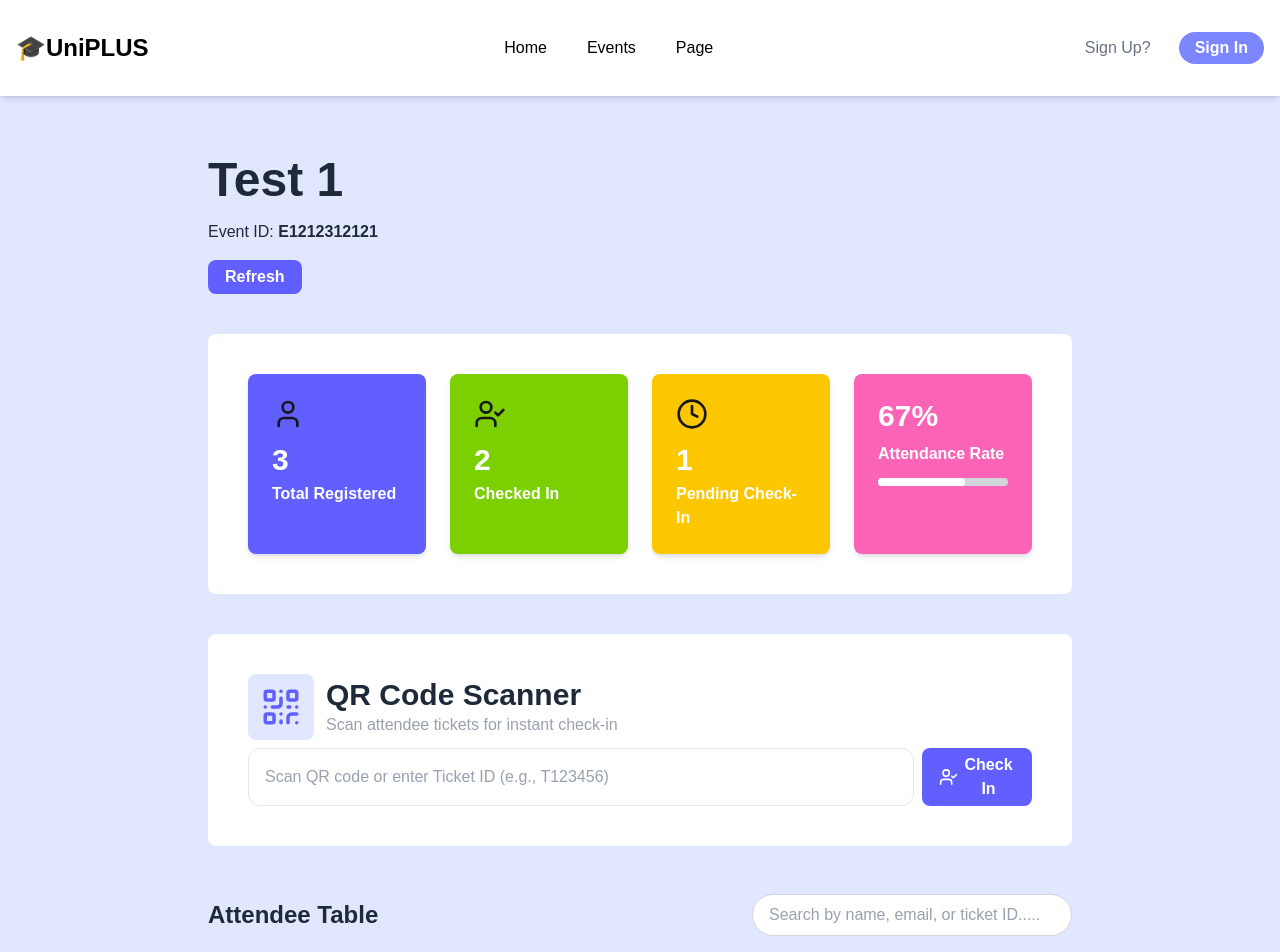
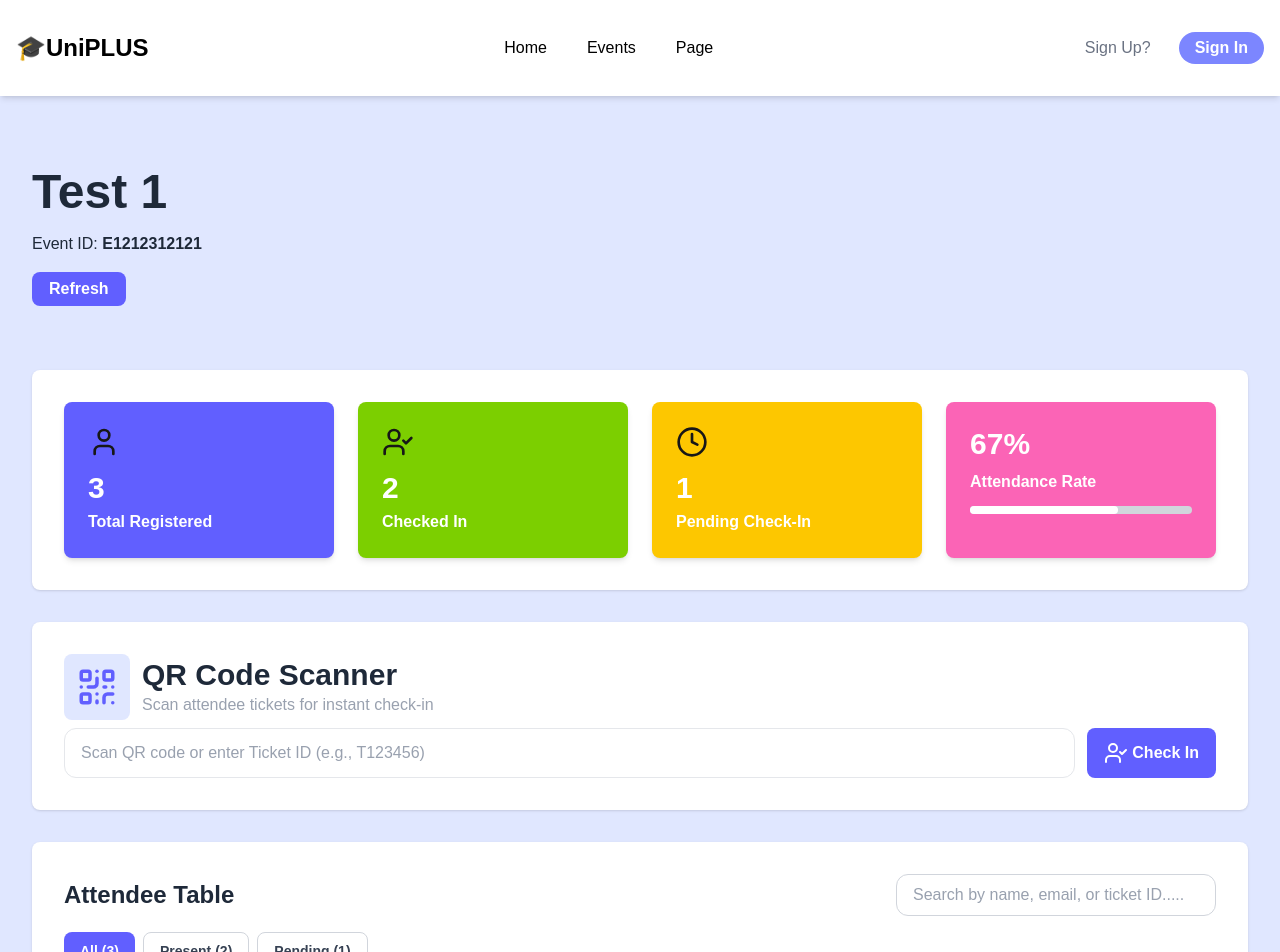
Before and after one commit to RTBS-ISP/UniPlus, a Next.js app in the folder frontend/uniplus/: page /events/1/dashboard in a window 1280 px wide. Shown: the top 952 px of the page. Built offline with nearby package versions, Linux system fonts and the light colour scheme; no server answers.

Commit message:
style: update layout and structure of dashboard page components

```diff
--- a/frontend/uniplus/app/events/[id]/dashboard/page.tsx
+++ b/frontend/uniplus/app/events/[id]/dashboard/page.tsx
@@ -54,8 +54,9 @@ export default function DashBoardPage() {
     <main>
       <Navbar />
       <div className="min-h-screen bg-indigo-100">
+        <div className="max-w-7xl mx-auto px-8 py-8">
           {/* Header */}
-        <div className="flex flex-col items-start max-w-7xl pl-52 pt-5 gap-y-4">
+          <div className="flex flex-col items-start gap-y-4">
             <h1 className="text-gray-800 text-5xl font-extrabold pt-10">Test 1</h1>
             <div className="text-gray-800 font-medium">
               Event ID: <span className="text-gray-800 font-bold">E1212312121</span>
@@ -67,10 +68,12 @@ export default function DashBoardPage() {
               Refresh
             </button>
           </div>
+        </div>
 
+        <div className="max-w-7xl mx-auto px-8 py-8">
             {/* Stats Cards */}
-        <div className="flex flex-col items-center justify-center rounded-lg mt-10 mx-52 bg-white">
-          <div className="grid grid-cols-4 gap-6 w-full p-10">
+          <div className="rounded-lg shadow-sm p-8 mb-8 bg-white">
+            <div className="grid grid-cols-4 gap-6">
               {/* Total Registered */}
               <div className="bg-indigo-500 rounded-lg p-6 flex flex-col shadow-md">
                 <User size={32} className="font-extrabold mb-3"/>
@@ -111,7 +114,7 @@ export default function DashBoardPage() {
           </div>
 
           {/* QR Code Section */}
-        <div className="flex flex-col items-center justify-center rounded-lg mt-10 mx-52 p-10 bg-white">
+          <div className="rounded-lg shadow-sm p-8 mb-8 bg-white">
             <div className="flex flex-row items-center w-full mb-2 gap-3">
               <div className="p-3 bg-indigo-100 rounded-lg">
                 <QrCode size={42} className="text-indigo-500" />
@@ -126,11 +129,11 @@ export default function DashBoardPage() {
               </div>
             </div>
 
-          <div className="flex flex-row w-full gap-x-2">
+            <div className="flex gap-3">
               <input
                 type="text"
                 placeholder="Scan QR code or enter Ticket ID (e.g., T123456)"
-              className="w-7xl px-4 py-3 rounded-xl border border-gray-200 focus:border-indigo-500 focus:ring-2 focus:ring-indigo-200 outline-none transition text-gray-800 placeholder-gray-400"
+                className="flex-1 px-4 py-3 rounded-xl border border-gray-200 focus:border-indigo-500 focus:ring-2 focus:ring-indigo-200 outline-none transition text-gray-800 placeholder-gray-400"
               />
               <button
                 type="submit"
@@ -142,9 +145,9 @@ export default function DashBoardPage() {
           </div>
 
           {/* Attendee Table */}
-        <div className="flex flex-col mt-12 pb-20 mx-52">
+          <div className="rounded-lg shadow-sm p-8 bg-white">
             {/* Title and Search in same row */}
-          <div className="flex flex-row justify-between items-center mb-4">
+            <div className="flex justify-between items-center mb-4">
               <div className="text-gray-800 text-2xl font-bold">Attendee Table</div>
               <div className="relative">
                 <input
@@ -152,7 +155,7 @@ export default function DashBoardPage() {
                   value={searchQuery}
                   onChange={(e) => setSearchQuery(e.target.value)}
                   placeholder="Search by name, email, or ticket ID....."
-                className="px-4 py-2 w-80 rounded-full bg-white border border-gray-300 focus:border-indigo-500 focus:ring-2 focus:ring-indigo-200 outline-none transition text-gray-800 placeholder-gray-400"
+                  className="px-4 py-2 w-80 rounded-xl bg-white border border-gray-300 focus:border-indigo-500 focus:ring-2 focus:ring-indigo-200 outline-none transition text-gray-800 placeholder-gray-400"
                 />
               </div>
             </div>
@@ -236,6 +239,8 @@ export default function DashBoardPage() {
             </div>
           </div>
         </div>
+
+      </div>
     </main>
   );
 }
```
Lines whose indentation alone changed are shown as unchanged.
